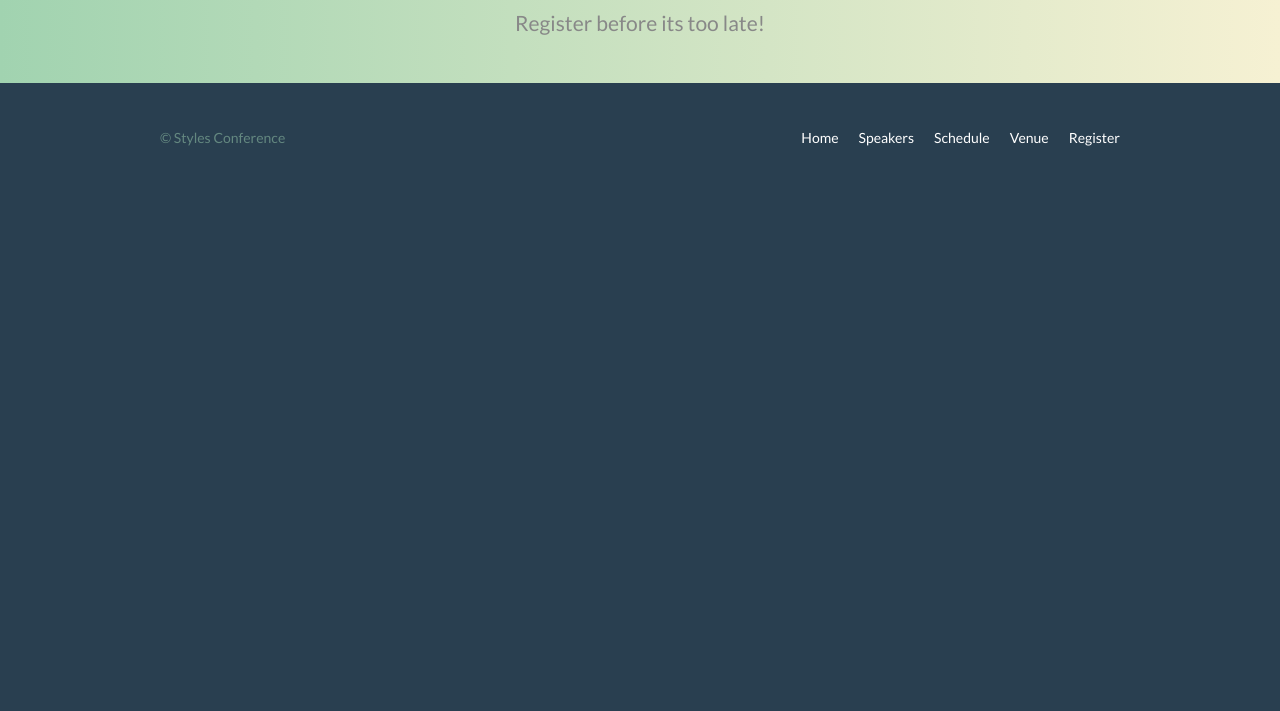
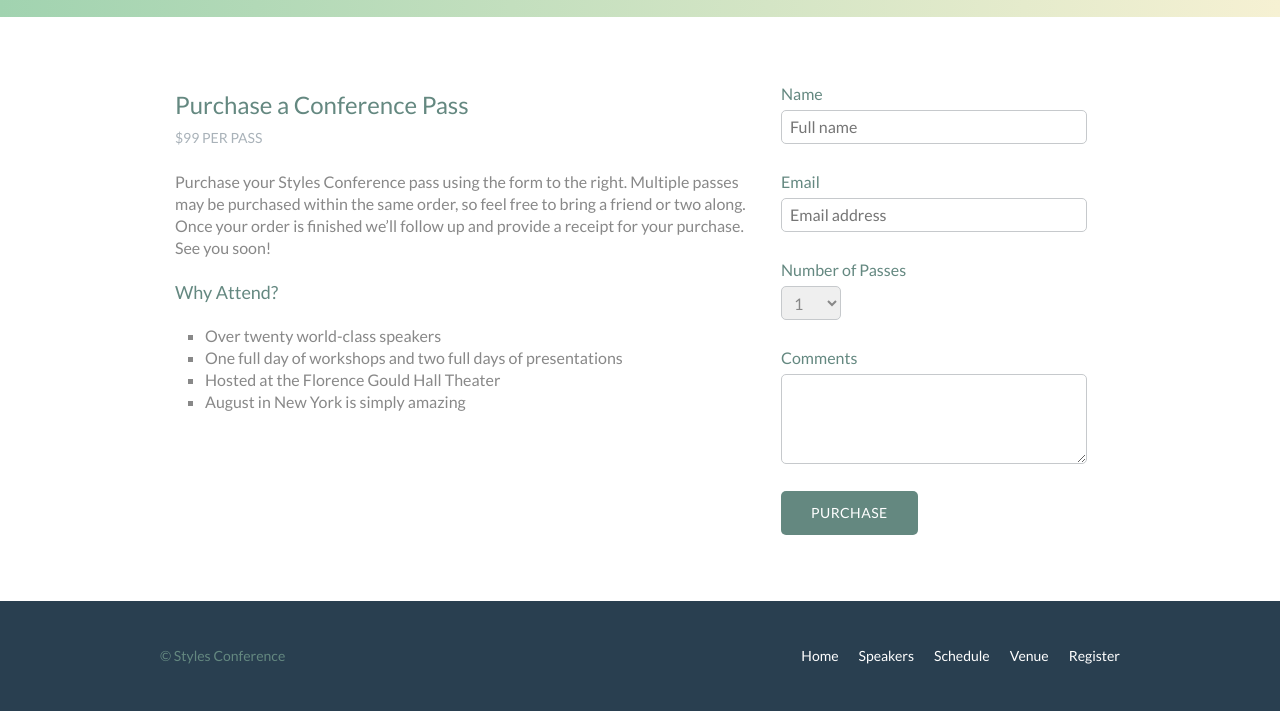
Before and after one commit to kcduffey/styles-conference, a plain HTML site: page register.html in a window 1280 px wide. Shown: the part 346-1057 px from the top of the page. Before the commit the page ends 800 px from the top, so only its background shows below. Drawn offline with Linux system fonts and the light colour scheme.

Commit message:
Register Page

```diff
--- a/assets/stylesheets/main.css
+++ b/assets/stylesheets/main.css
@@ -211,7 +211,6 @@ cite, em {
   margin: 0;
   text-transform: uppercase;
 }
-
 .btn-alt {
   border: 1px solid #fff;
   padding: 10px 30px;
@@ -220,6 +219,16 @@ cite, em {
   background: #fff;
   color: #648880;
 }
+.btn-default {
+  border: 0;
+  background: #648880;
+  padding: 11px 30px;
+  font-size: 14px;
+}
+.btn-default:hover {
+  background: #77a198;
+}
+
 /*
   ========================================
   Primary header
@@ -377,3 +386,48 @@ p a {
 .venue-map {
   height: 264px;
 }
+
+/*
+  ========================================
+  Register
+  ========================================
+*/
+
+.why-attend {
+  list-style: square;
+  margin: 0 0 22px 30px;
+}
+form {
+  margin-bottom: 22px;
+}
+input,
+select,
+textarea {
+  font: 300 16px/22px "Lato", "Open Sans", "Helvetica Neue", Helvetica, Arial, sans-serif;
+}
+.register-group label {
+  color: #648880;
+  cursor: pointer;
+  font-weight: 400;
+}
+.register-group input,
+.register-group select,
+.register-group textarea {
+  border: 1px solid #c6c9cc;
+  border-radius: 5px;
+  color: #888;
+  display: block;
+  margin: 5px 0 27px 0;
+  padding: 5px 8px;
+}
+.register-group input,
+.register-group textarea {
+  width: 100%;
+}
+.register-group select {
+  height: 34px;
+  width: 60px;
+}
+.register-group textarea {
+  height: 78px;
+}
--- a/register.html
+++ b/register.html
@@ -7,6 +7,7 @@
     <link href="https://fonts.googleapis.com/css?family=Lato" rel="stylesheet">
   </head>
   <body>
+
   	<header class="primary-header container group">
   		<h1 class="logo">
   			<a href="index.html">Styles <br> Conference</a>
@@ -20,14 +21,6 @@
           --><li><a href="venue.html">Venue</a></li><!--
           --><li><a href="register.html">Register</a></li>
         </ul>
-      </nav><ul>
-          <li><a href="index.html">Home</a></li><!--
-          --><li><a href="speakers.html">Speakers</a></li><!--
-          --><li><a href="schedule.html">Schedule</a></li><!--
-          --><li><a href="venue.html">Venue</a></li><!--
-          --><li><a href="register.html">Register</a></li>
-        </ul>
-      </nav>
   	</header>
 
   	<section class="row-alt">
@@ -36,6 +29,62 @@
         <p>Register before its too late!</p>
       </div>
   	</section>
+
+    <section class="row">
+      <div class="grid">
+          <section class="col-2-3">
+            <h2>Purchase a Conference Pass</h2>
+            <h5>$99 per Pass</h5>
+
+            <p>Purchase your Styles Conference pass using the form to the right. Multiple passes may be purchased within the same order, so feel free to bring a friend or two along. Once your order is finished we&#8217;ll follow up and provide a receipt for your purchase. See you soon!</p>
+
+            <h4>Why Attend?</h4>
+
+            <ul class="why-attend">
+              <li>Over twenty world-class speakers</li>
+              <li>One full day of workshops and two full days of presentations</li>
+              <li>Hosted at the Florence Gould Hall Theater</li>
+              <li>August in New York is simply amazing</li>
+            </ul>
+
+          </section><!--
+
+     --><form class="col-1-3" action="#" method="post">
+          <fieldset class="register-group">
+
+            <label>
+              Name
+              <input type="text" name="name" placeholder="Full name" required>
+            </label>
+
+            <label>
+              Email
+              <input type="email" name="email" placeholder="Email address" required>
+            </label>
+
+            <label>
+              Number of Passes
+              <select name="quantity" required>
+                <option value="1" selected>1</option>
+                <option value="2">2</option>
+                <option value="3">3</option>
+                <option value="4">4</option>
+                <option value="5">5</option>
+              </select>
+            </label>
+
+            <label>
+              Comments
+              <textarea name="comments"></textarea>
+            </label>
+
+          </fieldset>
+
+        <input class="btn btn-default" type="submit" name="submit" value="Purchase">
+
+        </form>
+      </div>
+    </section>
 
   <footer class="primary-footer container group">
   	<small>&copy; Styles Conference</small>
```
